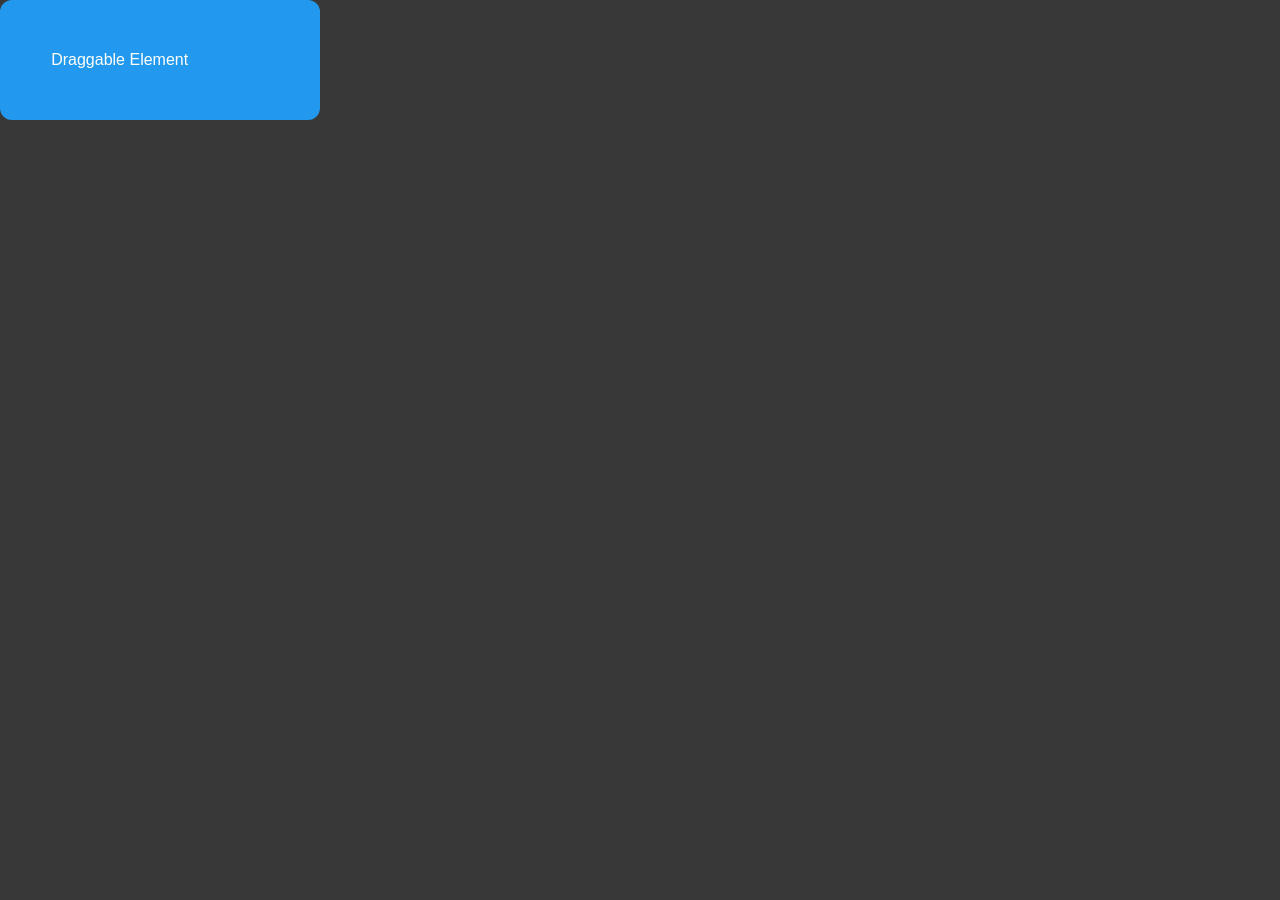
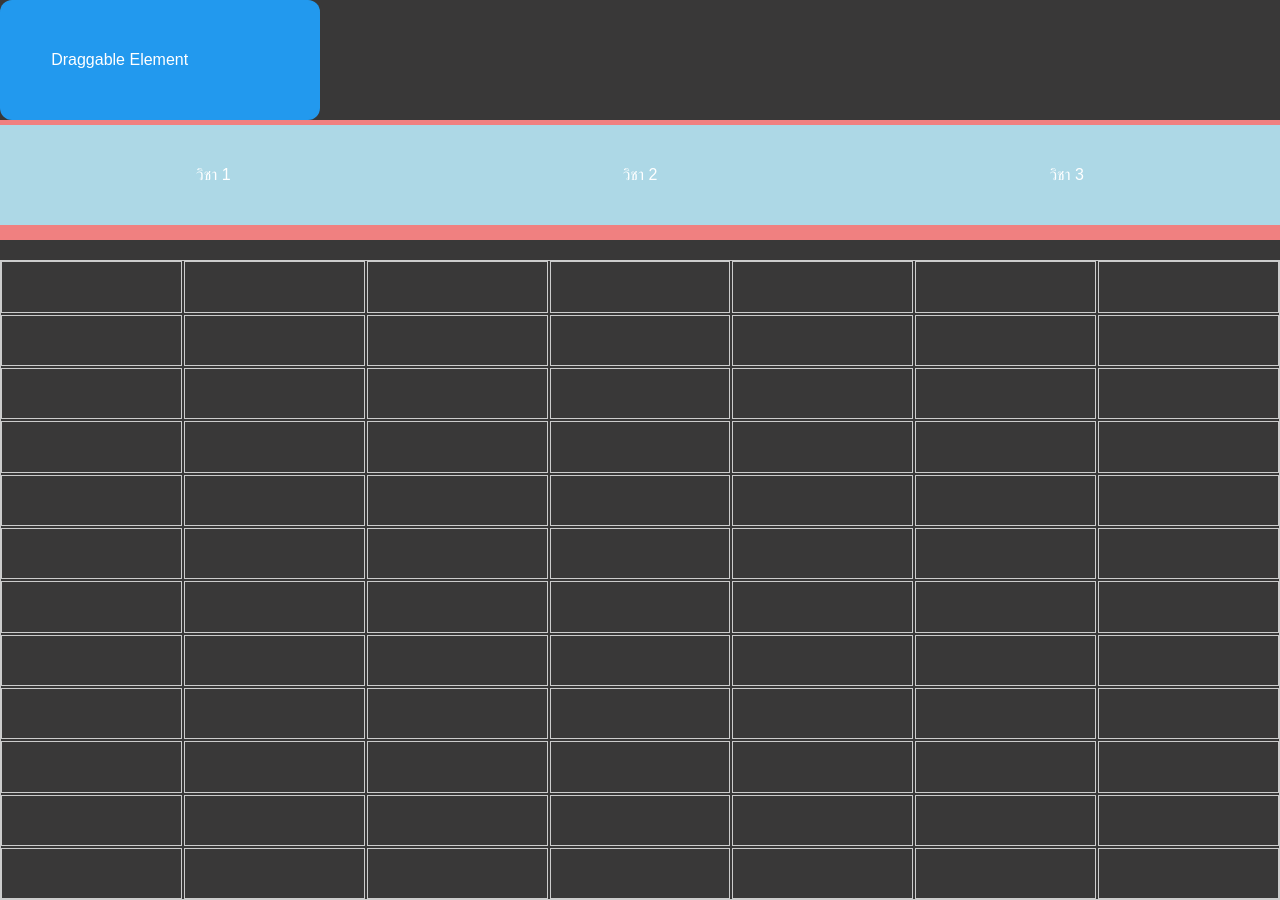
Before and after one commit to devpillow/ClassSchudule, a plain HTML site: page index.html in a window 1280 px wide. Before the commit the page ends 800 px from the top, so only its background shows below. Drawn offline with nearby package versions, Linux system fonts and the light colour scheme.

Commit message:
fix a little bit bug
Inaccuate calculation when drag the box

```diff
--- a/index.html
+++ b/index.html
@@ -13,8 +13,18 @@
 
       <div class="draggable"> Draggable Element </div>
 
+      <div class="initial-box">
+        <div class="box-container" id="box-container">
+            <!-- กล่องที่สามารถลากได้จะถูกใส่ที่นี่ -->
+            <div class="draggable-box" id="box-1">วิชา 1</div>
+            <div class="draggable-box" id="box-2">วิชา 2</div>
+            <div class="draggable-box" id="box-3">วิชา 3</div>
+        </div>
+    </div>
 
-
+    <div class="grid-container" id="grid-container">
+        <!-- ช่องกริดจะถูกสร้างขึ้นมาโดย JavaScript -->
+    </div>
 
 
 
--- a/script.js
+++ b/script.js
@@ -14,3 +14,49 @@ interact('.draggable').draggable({
     },
   }
 })
+
+const gridContainer = document.getElementById('grid-container');
+
+for (let i = 0; i < 84; i++) { // 7 วัน * 12 ชั่วโมง = 84 ช่อง
+    const gridItem = document.createElement('div');
+    gridItem.classList.add('grid-item');
+    gridContainer.appendChild(gridItem);
+}
+
+// ทำให้กล่องใน initial box สามารถลากไปที่ตารางเรียน
+const mposition = {x:0,y:0}
+interact('.draggable-box')
+    .draggable({
+        onstart(event) {
+            event.target.style.opacity = '0.5';
+            mposition.x =event.pageX
+            mposition.y = event.pageY
+        },
+        onmove(event) {
+           /* event.target.style.left = `${event.pageX - event.target.offsetWidth / 2}px`;
+            event.target.style.top = `${event.pageY - event.target.offsetHeight / 2}px`;*/
+            event.target.style.left = `${event.pageX-mposition.x}px`;
+            event.target.style.top = `${event.pageY-mposition.y}px`;
+        },
+        onend(event) {
+            event.target.style.opacity = '1';
+        }
+    });
+
+// ทำให้ผู้ใช้ลากกล่องไปยังกริด
+interact('.grid-item')
+    .dropzone({
+        accept: '.draggable-box',
+        ondrop(event) {
+            // เมื่อกล่องถูกลากไปวางในกริด
+            const droppedBox = event.relatedTarget;
+            const gridItem = event.target;
+
+            // ทำให้กล่องถูกย้ายไปในกริด
+            gridItem.appendChild(droppedBox);
+            droppedBox.style.position = 'relative';
+            droppedBox.style.left = '0';
+            droppedBox.style.top = '0';
+            droppedBox.style.cursor = 'default';
+        }
+    });
--- a/style.css
+++ b/style.css
@@ -22,3 +22,51 @@ body {
     touch-action: none;
     user-select: none;
   }
+
+
+  .grid-container {
+    display: grid;
+    grid-template-columns: repeat(7, 1fr); /* 7 วัน */
+    grid-template-rows: repeat(12, 1fr); /* 12 ชั่วโมง */
+    gap: 2px;
+    width: 100%;
+    height: 80vh;
+    border: 1px solid #ccc;
+    margin-top: 20px;
+}
+
+.grid-item {
+    border: 1px solid #ccc;
+    position: relative;
+}
+
+.draggable-box {
+    width: 100%;
+    height: 100px;
+    background-color: lightblue;
+    text-align: center;
+    display: flex;
+    justify-content: center;
+    align-items: center;
+    cursor: grab;
+    margin-bottom: 10px;
+}
+
+.initial-box {
+    width: 100%;
+    height: 120px;
+    background-color: lightcoral;
+    display: flex;
+    justify-content: center;
+    align-items: center;
+    cursor: pointer;
+    margin-bottom: 20px;
+}
+
+.box-container {
+    width: 100%;
+    height: 120px;
+    display: flex;
+    flex-direction: row;
+    justify-content: space-around;
+    align-items: center;}
```
